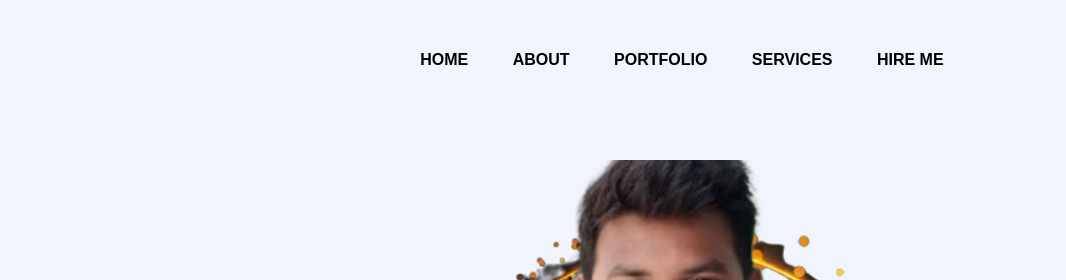
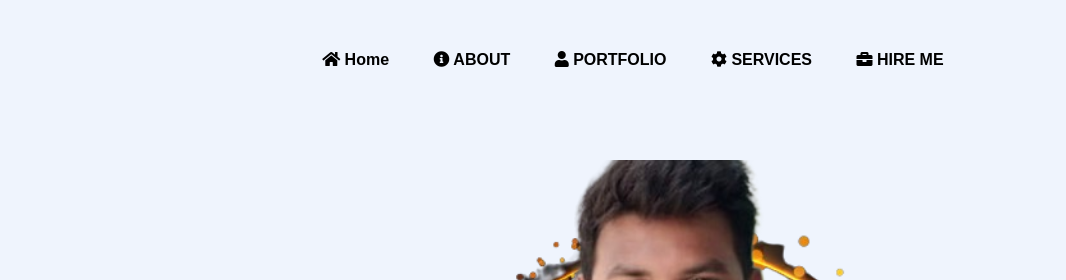
Before and after one commit to SundarAkshay28/Portfolio, a plain HTML site: page index.html in a window 1280 px wide. Shown: the top 280 px of the page, 214-1280 px from the left. Drawn offline with Linux system fonts and the light colour scheme.

Commit message:
index1.html

```diff
--- a/index.html
+++ b/index.html
@@ -7,6 +7,7 @@
     <link rel="icon" href=
 "me1.png"
           type="image/x-icon">
+          <link rel="stylesheet" href="https://cdnjs.cloudflare.com/ajax/libs/font-awesome/5.15.3/css/all.min.css">
     <link rel="stylesheet" href="style.css">
 </head>
 <body>
@@ -14,11 +15,11 @@
         <nav>
             <img src="hi.png" alt=""width="10%" class="logo">
             <ul>
-                <li><a href="#">HOME</a></li>
-                <li><a href="#">ABOUT</a></li>
-                <li><a href="#">PORTFOLIO</a></li>
-                <li><a href="#">SERVICES</a></li>
-                <li><a href="#">HIRE ME</a></li>
+                <li><a href="#"><i class="fas fa-home"></i> Home</a></li>
+                <li><a href="#"><i class="fas fa-info-circle"></i> ABOUT</a></li>
+                <li><a href="#"><i class="fas fa-user"></i> PORTFOLIO</a></li>
+                <li><a href="#"><i class="fas fa-cog"></i> SERVICES</a></li>
+                <li><a href="#"><i class="fas fa-briefcase"></i> HIRE ME</a></li>
             </ul>
         </nav>
         <div class="detel">
@@ -29,8 +30,8 @@
             <a href="https://drive.google.com/file/d/1vku3S5ihWFy5qyCSuwMvFf26X4OTIBFh/view?usp=drive_link">DOWNLOAD CV</a>
         </div>
         <div class="images">
-            <img src="Designs_1_10-removebg-preview.png" alt="">
-            <img src="me1.png" alt="">
+            <img src="Designs_1_10-removebg-preview.png" class="Designs_1_10-removebg-preview">
+            <img src="me1.png" class="me1">
         </div>
     </div>
 </body>
```
